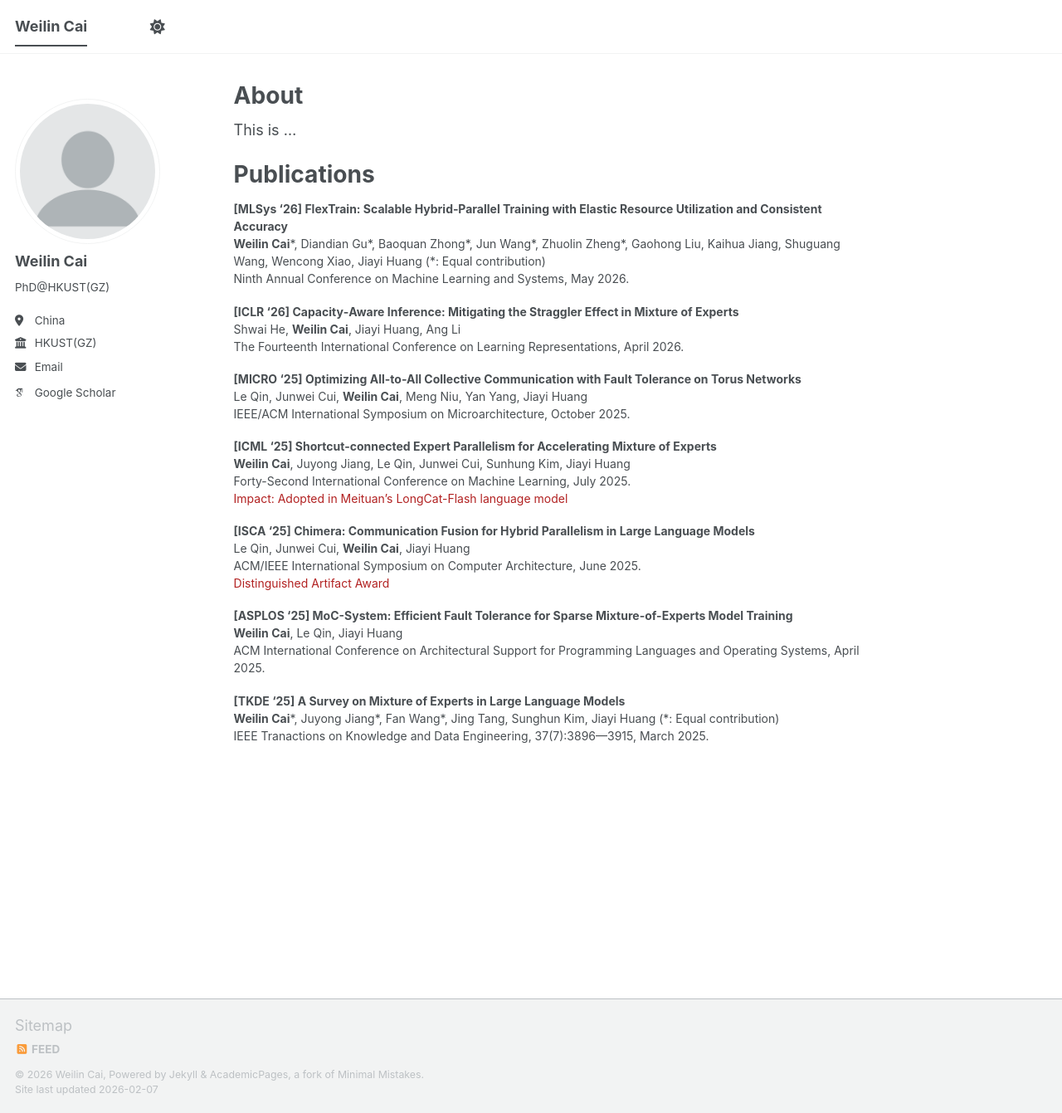
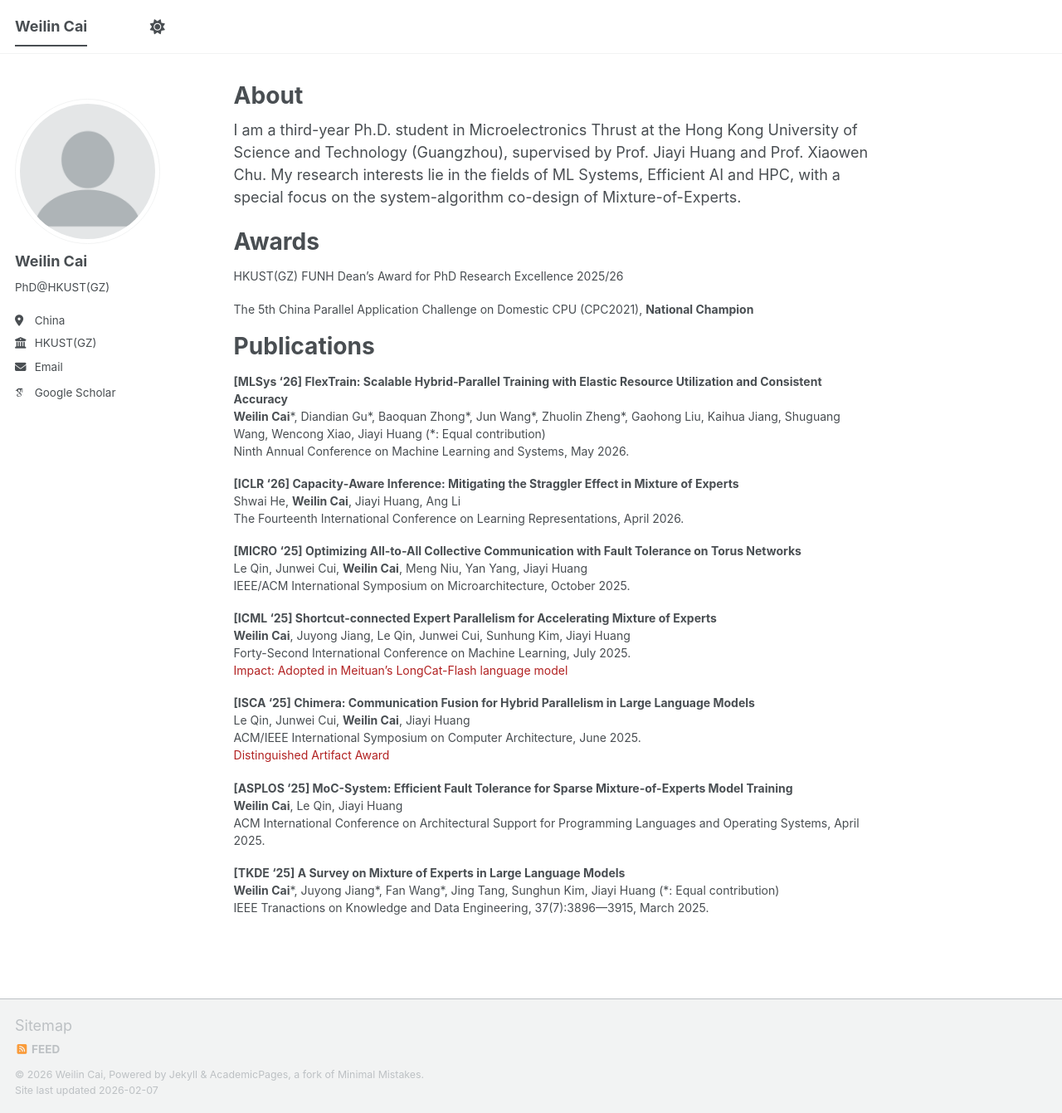
Before and after one commit to withinmiaov/withinmiaov.github.io, a Jekyll site: the page built from _pages/about.md, in a window 1280 px wide and 1341 px high. Shown: the whole window at 83% size. Built offline with Jekyll 4.4.1, drawn with Linux system fonts in a browser that asks for light colours; some web fonts are replaced; a script bundle is joined from its source files by our own code; library files that are not in the unit come from our copies.

Commit message:
Update about.md

```diff
--- a/_pages/about.md
+++ b/_pages/about.md
@@ -7,7 +7,21 @@ redirect_from:
   - /about.html
 ---
 
-This is ...
+I am a third-year Ph.D. student in Microelectronics Thrust at the Hong Kong University of Science and Technology (Guangzhou), supervised by Prof. Jiayi Huang and Prof. Xiaowen Chu.
+My research interests lie in the fields of ML Systems, Efficient AI and HPC, with a special focus on the system-algorithm co-design of Mixture-of-Experts.
+
+Awards
+======
+
+<div style="font-size: 14px;" markdown="1">
+
+HKUST(GZ) FUNH Dean's Award for PhD Research Excellence 2025/26
+
+The 5th China Parallel Application Challenge on Domestic CPU (CPC2021), **National Champion**
+
+</div>
+
+
 
 Publications
 ======
```
